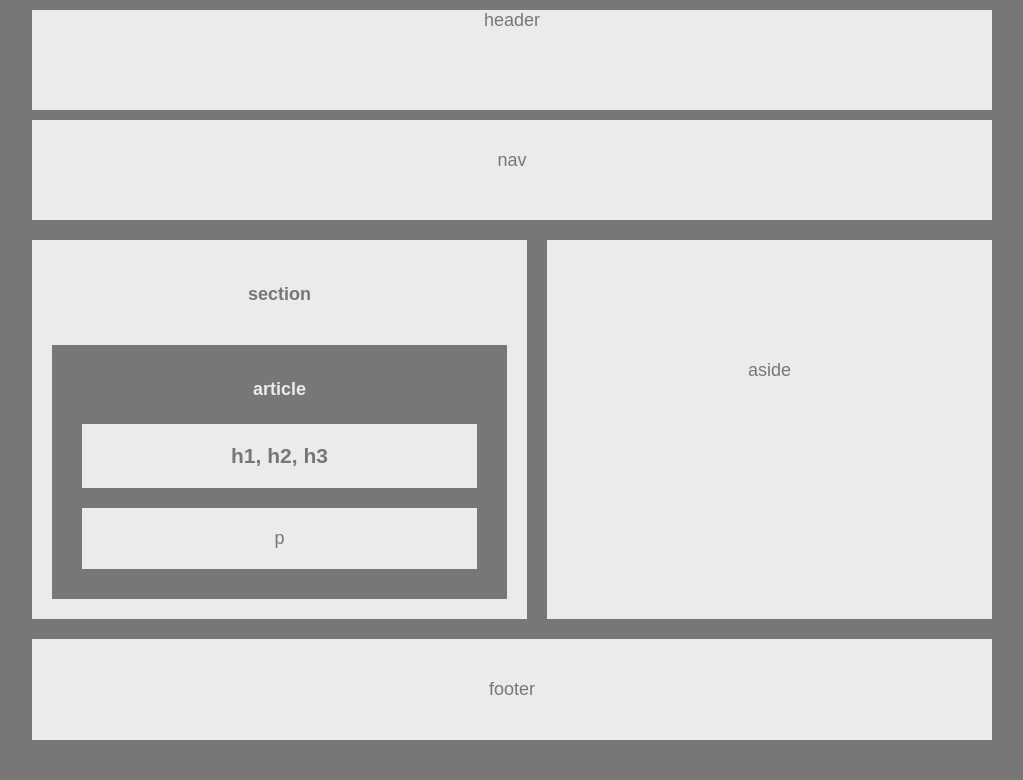
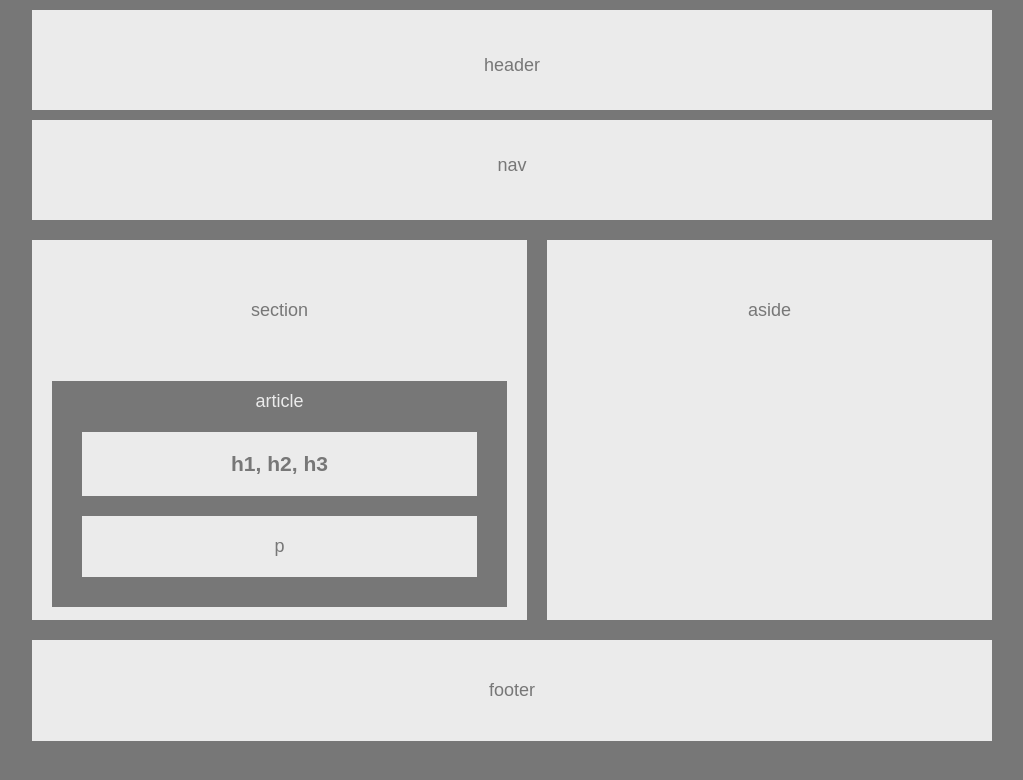
Before and after one commit to JonathanGomez88/HW-Wireframe, a plain HTML site: page index.html in a window 1280 px wide. Shown: the whole page, without its empty margins (128-1151 px from the left). Drawn offline with Linux system fonts and the light colour scheme.

Commit message:
Final Draft

```diff
--- a/index.html
+++ b/index.html
@@ -12,7 +12,9 @@
 
     <div class="wrapper">
 
-        <header>header</header>
+        <header>
+            <p class="H">header</p>
+        </header>
 
         <nav>
             nav
@@ -20,21 +22,21 @@
 
 
         <section>
-            <h4>section</h4>
+            <p>section</p>
             <article>
-                <h4 id=article>article</h4>
+                article
                     <h1>h1, h2, h3</h1>
                     <p>p</p>
             </article>
         </section>
 
         <aside>
-            <p>aside</p>
+            aside
         </aside>
 
 
         <footer>
-            <p>footer</p>
+            footer
         </footer>
 
 
--- a/style.css
+++ b/style.css
@@ -13,6 +13,7 @@ body {
 
 header {
     padding:30x;
+    padding-top: 5px;
     text-align: center;
     background-color: #ebebeb;
     color:#777;
@@ -23,11 +24,17 @@ header {
 
 }
 
+.H {
+    text-align: center;
+    padding: 20px;
+}
+
 nav {
     background-color: #ebebeb;
     color: #ebebeb;
     width: 100%;
     padding: 30px;
+    padding-top: 35px;
     margin-top: 10px;
     margin-bottom: 20px;
     height: 100px;
@@ -40,6 +47,7 @@ p {
     background-color: #ebebeb;
     padding: 20px;
     margin: 20px;
+    color: #777;
 
 }
 
@@ -47,6 +55,7 @@ h1 {
     background-color: #ebebeb;
     padding: 20px;
     margin: 20px;
+    color: #777
 
 }
 
@@ -56,9 +65,10 @@ section {
     padding: 20px;
     float: left;
     width: 495px;
+    height: 380px;
     margin-right: 20px;
     margin-bottom: 20px;
-    margin-left: 0px;
+
 
 }
 
@@ -66,20 +76,22 @@ article {
     background-color: #777;
     margin-top: 40px;
     padding: 10px;
+    color: #ebebeb
 
 }
 
 #article {
     color: #ebebeb;
+    margin-bottom: 20px;
 }
 
 aside {
     width: 445px;
-    padding: 80px;
+    padding: 60px;
     background-color: #ebebeb;
     color: #777;
     float: left;
-    height: 379px;
+    height: 380px;
 
 }
 
@@ -88,6 +100,6 @@ footer {
     overflow: auto;
     background-color: #ebebeb;
     color: #777;
-    margin-left: 0px;
+    padding: 40px;
 
 }
```
